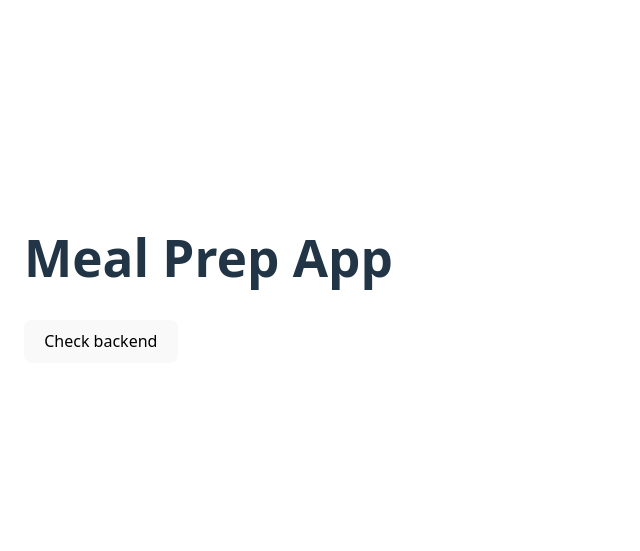
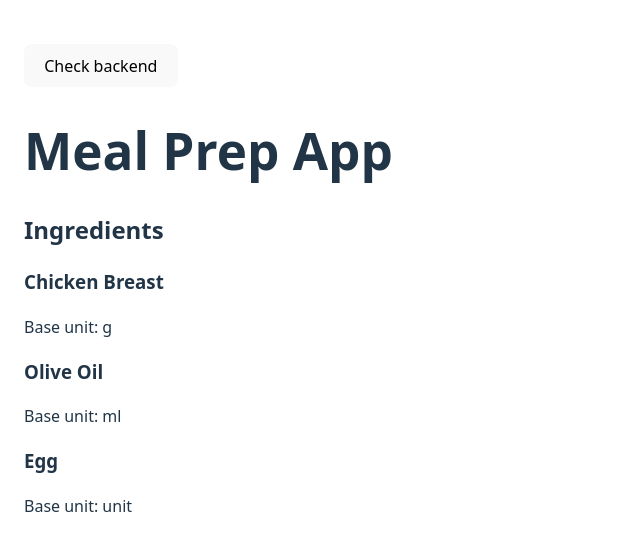
Before and after one commit to drew-weise/Meal_Planner, a React (Vite) app: page / in a window 1280 px wide. Shown: the part 121-672 px from the top of the page, without its empty margins (0-640 px from the left). Built offline with nearby package versions, Linux system fonts and the light colour scheme.

Commit message:
Create Ingredient List Component With Types And Test Data

```diff
--- a/src/App.tsx
+++ b/src/App.tsx
@@ -1,34 +1,12 @@
-import { useState } from "react";
-
-type HealthResponse = { ok: boolean };
+import BackendHealthCheck from "./components/BackendHealthCheck";
+import IngredientList from "./components/IngredientList";
 
 export default function App() {
-  const [health, setHealth] = useState<HealthResponse | null>(null);
-  const [error, setError] = useState<string | null>(null);
-
-  async function checkBackend() {
-    setError(null);
-    setHealth(null);
-
-    try {
-      const res = await fetch("/api/health"); // <-- proxied to http://localhost:5174/api/health
-      if (!res.ok) throw new Error(`HTTP ${res.status}`);
-
-      const data: HealthResponse = await res.json();
-      setHealth(data);
-    } catch (e) {
-      setError(e instanceof Error ? e.message : String(e));
-    }
-  }
-
   return (
     <div style={{ padding: 24, fontFamily: "system-ui" }}>
+      <BackendHealthCheck />
       <h1>Meal Prep App</h1>
-
-      <button onClick={checkBackend}>Check backend</button>
-
-      {health && <p>Backend says ok: {String(health.ok)} ✅</p>}
-      {error && <p style={{ color: "crimson" }}>Error: {error}</p>}
+      <IngredientList />
     </div>
   );
 }
--- /dev/null
+++ b/src/components/BackendHealthCheck.tsx
@@ -0,0 +1,36 @@
+import { useState } from "react";
+
+type HealthResponse = { ok: boolean };
+
+export default function BackendHealthCheck() {
+  const [health, setHealth] = useState<HealthResponse | null>(null);
+  const [error, setError] = useState<string | null>(null);
+
+  async function checkBackend() {
+    setError(null);
+    setHealth(null);
+
+    try {
+      const res = await fetch("/api/health");
+
+      if (!res.ok) {
+        throw new Error(`HTTP ${res.status}`);
+      }
+
+      const data: HealthResponse = await res.json();
+      setHealth(data);
+
+    } catch (e) {
+      setError(e instanceof Error ? e.message : String(e));
+    }
+  }
+
+  return (
+    <div style={{ marginTop: 20 }}>
+      <button onClick={checkBackend}>Check backend</button>
+
+      {health && <p>Backend says ok: {String(health.ok)} ✅</p>}
+      {error && <p style={{ color: "crimson" }}>Error: {error}</p>}
+    </div>
+  );
+}
--- /dev/null
+++ b/src/components/IngredientList.tsx
@@ -0,0 +1,15 @@
+import { ingredients } from "../data/ingredients";
+
+export default function IngredientList() {
+  return (
+    <section>
+      <h2>Ingredients</h2>
+      {ingredients.map((ingredient) => (
+        <div key={ingredient.id}>
+          <h3>{ingredient.name}</h3>
+          <p>Base unit: {ingredient.baseUnit}</p>
+        </div>
+      ))}
+    </section>
+  );
+}
--- /dev/null
+++ b/src/data/ingredients.ts
@@ -0,0 +1,34 @@
+import type { Ingredient } from "../types/food";
+
+export const ingredients: Ingredient[] = [
+  {
+    id: 1,
+    name: "Chicken Breast",
+    baseUnit: "g",
+    nutritionReferenceAmount: 100,
+    calories: 165,
+    protein: 31,
+    carbs: 0,
+    fat: 3.6,
+  },
+  {
+    id: 2,
+    name: "Olive Oil",
+    baseUnit: "ml",
+    nutritionReferenceAmount: 15,
+    calories: 119,
+    protein: 0,
+    carbs: 0,
+    fat: 13.5,
+  },
+  {
+    id: 3,
+    name: "Egg",
+    baseUnit: "unit",
+    nutritionReferenceAmount: 1,
+    calories: 70,
+    protein: 6,
+    carbs: 0.5,
+    fat: 5,
+  },
+];
--- /dev/null
+++ b/src/types/food.ts
@@ -0,0 +1,23 @@
+export type BaseUnit = "g" | "ml" | "unit";
+
+export type Ingredient = {
+  id: number;
+  name: string;
+  baseUnit: BaseUnit;
+  nutritionReferenceAmount: number;
+  calories: number;
+  protein: number;
+  carbs: number;
+  fat: number;
+};
+
+export type MealIngredient = {
+  ingredientId: number;
+  amount: number;
+};
+
+export type Meal = {
+  id: number;
+  name: string;
+  ingredients: MealIngredient[];
+};
```
Also changed, not shown: src/data/meals.ts (added, +13 -0 lines).
